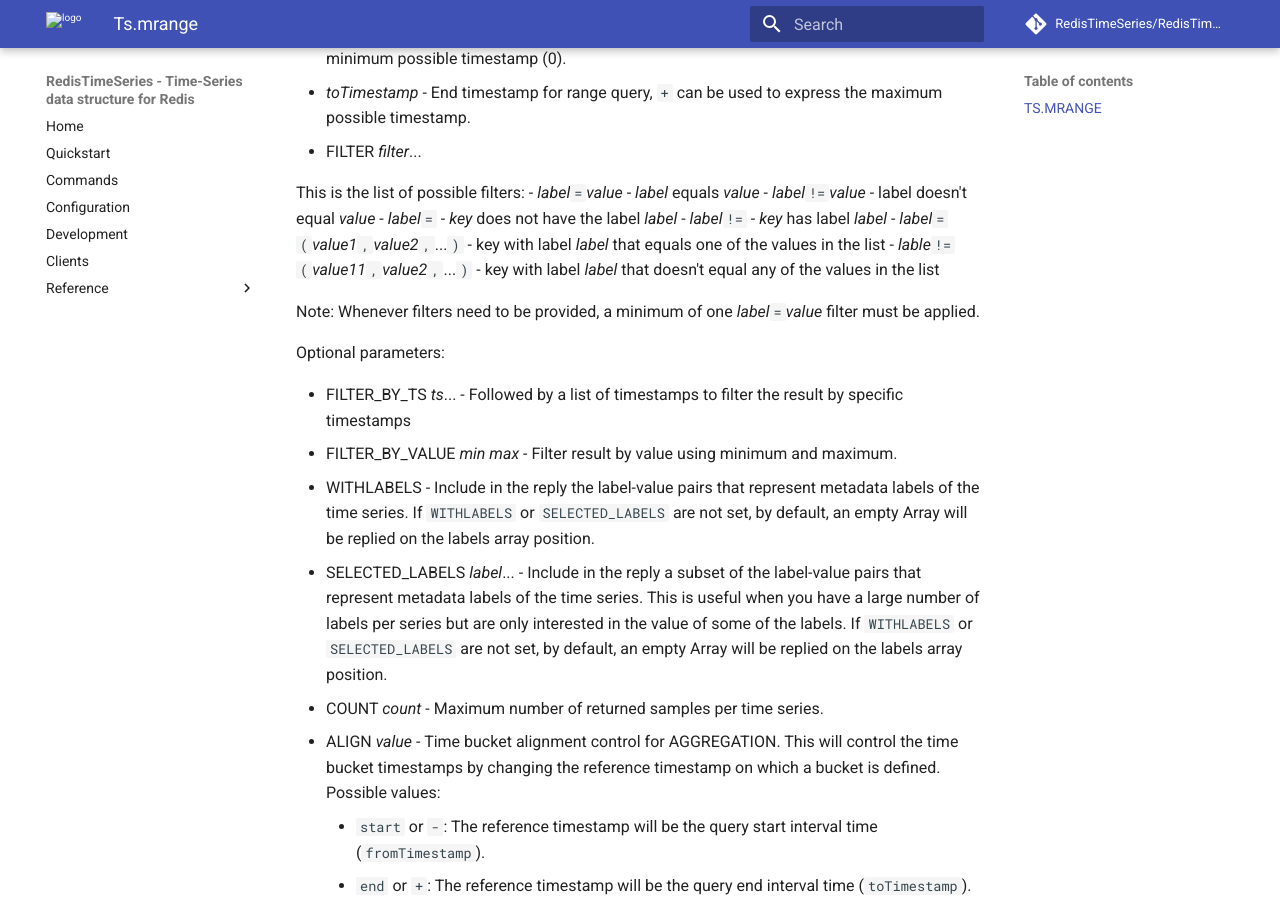
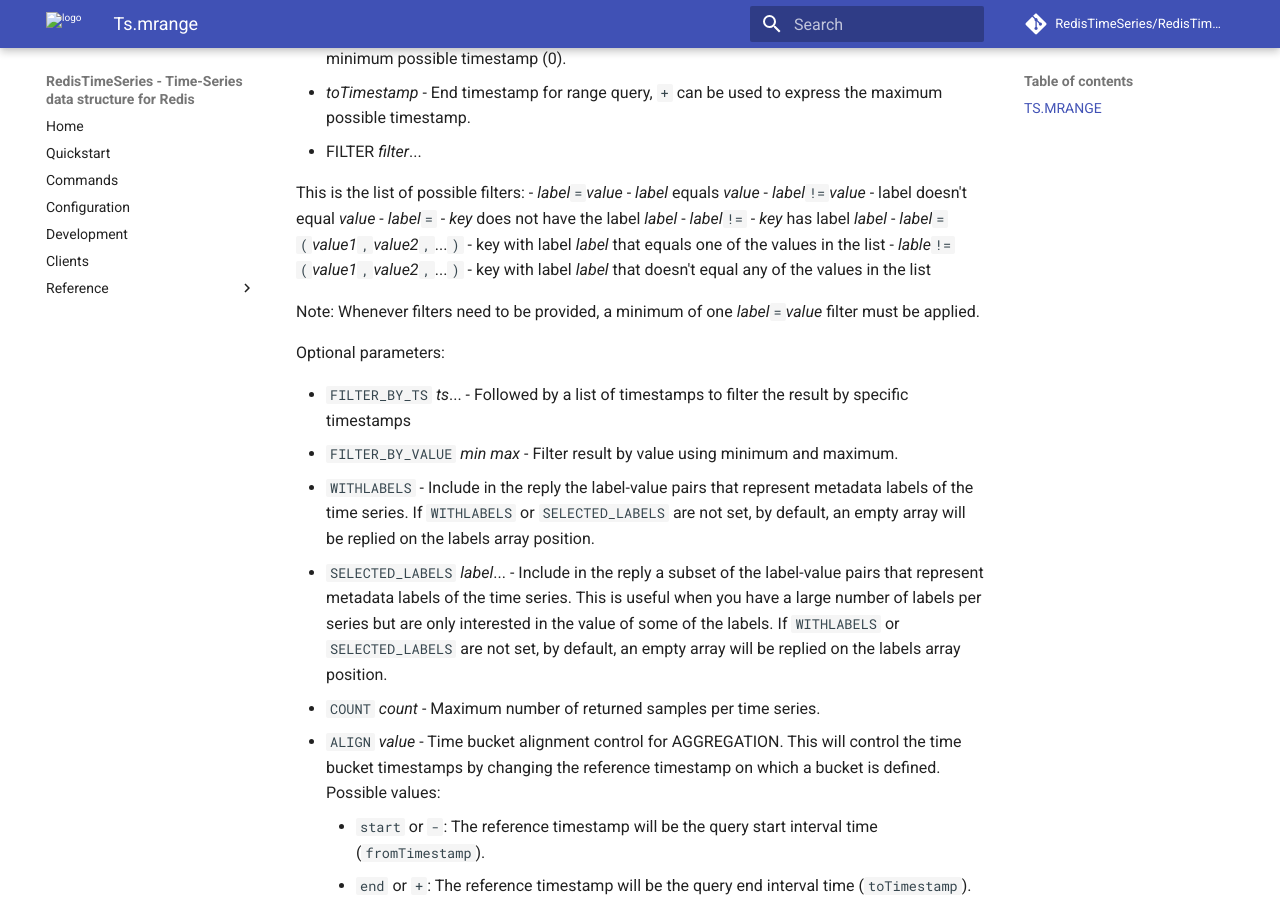
Before and after one commit to RedisTimeSeries/RedisTimeSeries, an MkDocs documentation site: the page built from docs/commands/ts.mrange.md, in a window 1280 px wide and 900 px high, scrolled down 455 px. Built offline with MkDocs 1.6.1 and Material for MkDocs 9.7.7, drawn with Linux system fonts in a browser that asks for light colours; comment, search, counter and statistics services are not loaded.

Commit message:
Update ts.mrange.md

```diff
--- a/docs/commands/ts.mrange.md
+++ b/docs/commands/ts.mrange.md
@@ -24,29 +24,29 @@
   - _label_`=` - _key_ does not have the label _label_
   - _label_`!=` - _key_ has label _label_
   - _label_`=(`_value1_`,`_value2_`,`...`)` - key with label _label_ that equals one of the values in the list
-  - _lable_`!=(`_value11_`,`_value2_`,`...`)` - key with label _label_ that doesn't equal any of the values in the list
+  - _lable_`!=(`_value1_`,`_value2_`,`...`)` - key with label _label_ that doesn't equal any of the values in the list
 
   Note: Whenever filters need to be provided, a minimum of one _label_`=`_value_ filter must be applied.
 
 Optional parameters:
 
-* FILTER_BY_TS _ts_... - Followed by a list of timestamps to filter the result by specific timestamps
-* FILTER_BY_VALUE _min_ _max_ - Filter result by value using minimum and maximum.
+* `FILTER_BY_TS` _ts_... - Followed by a list of timestamps to filter the result by specific timestamps
+* `FILTER_BY_VALUE` _min_ _max_ - Filter result by value using minimum and maximum.
 
-* WITHLABELS - Include in the reply the label-value pairs that represent metadata labels of the time series. If `WITHLABELS` or `SELECTED_LABELS` are not set, by default, an empty Array will be replied on the labels array position.
+* `WITHLABELS` - Include in the reply the label-value pairs that represent metadata labels of the time series. If `WITHLABELS` or `SELECTED_LABELS` are not set, by default, an empty array will be replied on the labels array position.
 
-* SELECTED_LABELS _label_... - Include in the reply a subset of the label-value pairs that represent metadata labels of the time series. This is useful when you have a large number of labels per series but are only interested in the value of some of the labels. If `WITHLABELS` or `SELECTED_LABELS` are not set, by default, an empty Array will be replied on the labels array position.
+* `SELECTED_LABELS` _label_... - Include in the reply a subset of the label-value pairs that represent metadata labels of the time series. This is useful when you have a large number of labels per series but are only interested in the value of some of the labels. If `WITHLABELS` or `SELECTED_LABELS` are not set, by default, an empty array will be replied on the labels array position.
 
-* COUNT _count_ - Maximum number of returned samples per time series.
+* `COUNT` _count_ - Maximum number of returned samples per time series.
 
-* ALIGN _value_ - Time bucket alignment control for AGGREGATION. This will control the time bucket timestamps by changing the reference timestamp on which a bucket is defined.
+* `ALIGN` _value_ - Time bucket alignment control for AGGREGATION. This will control the time bucket timestamps by changing the reference timestamp on which a bucket is defined.
      Possible values:
      * `start` or `-`: The reference timestamp will be the query start interval time (`fromTimestamp`).
      * `end` or `+`: The reference timestamp will be the query end interval time (`toTimestamp`).
      * A specific timestamp: align the reference timestamp to a specific time.
      * **Note:** when not provided, alignment is set to `0`.
 
-- AGGREGATION _aggregator_ _bucketDuration_
+- `AGGREGATION` _aggregator_ _bucketDuration_
 
   Aggregate results into time buckets.
   - _aggregator_ - Aggregation type: One of the following:
@@ -68,7 +68,7 @@
 
   The alignment of time buckets is 0.
 
-- GROUPBY _label_ REDUCE _reducer_
+- `GROUPBY` _label_ `REDUCE` _reducer_
 
   Aggregate results across different time series, grouped by the provided label name.
 
```
